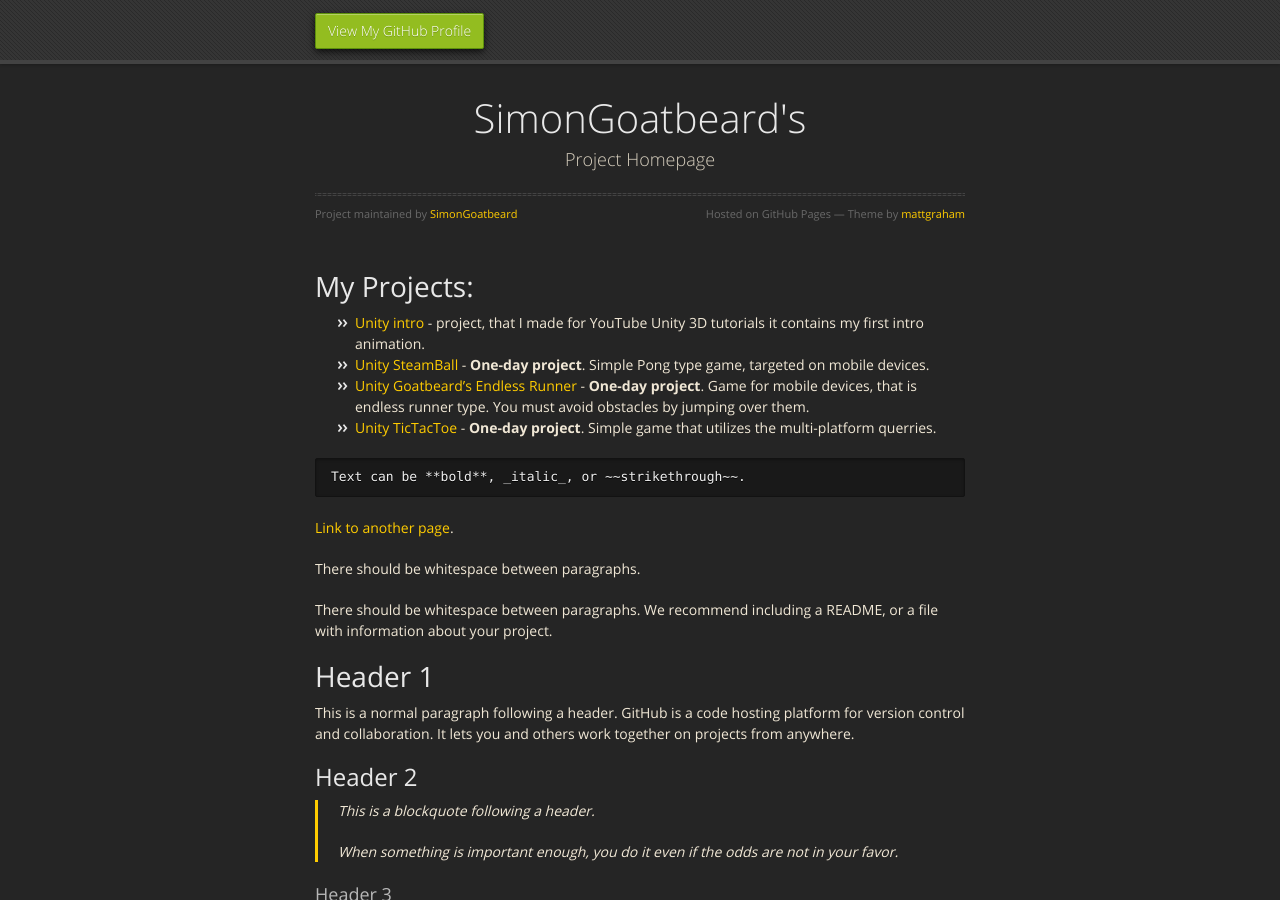
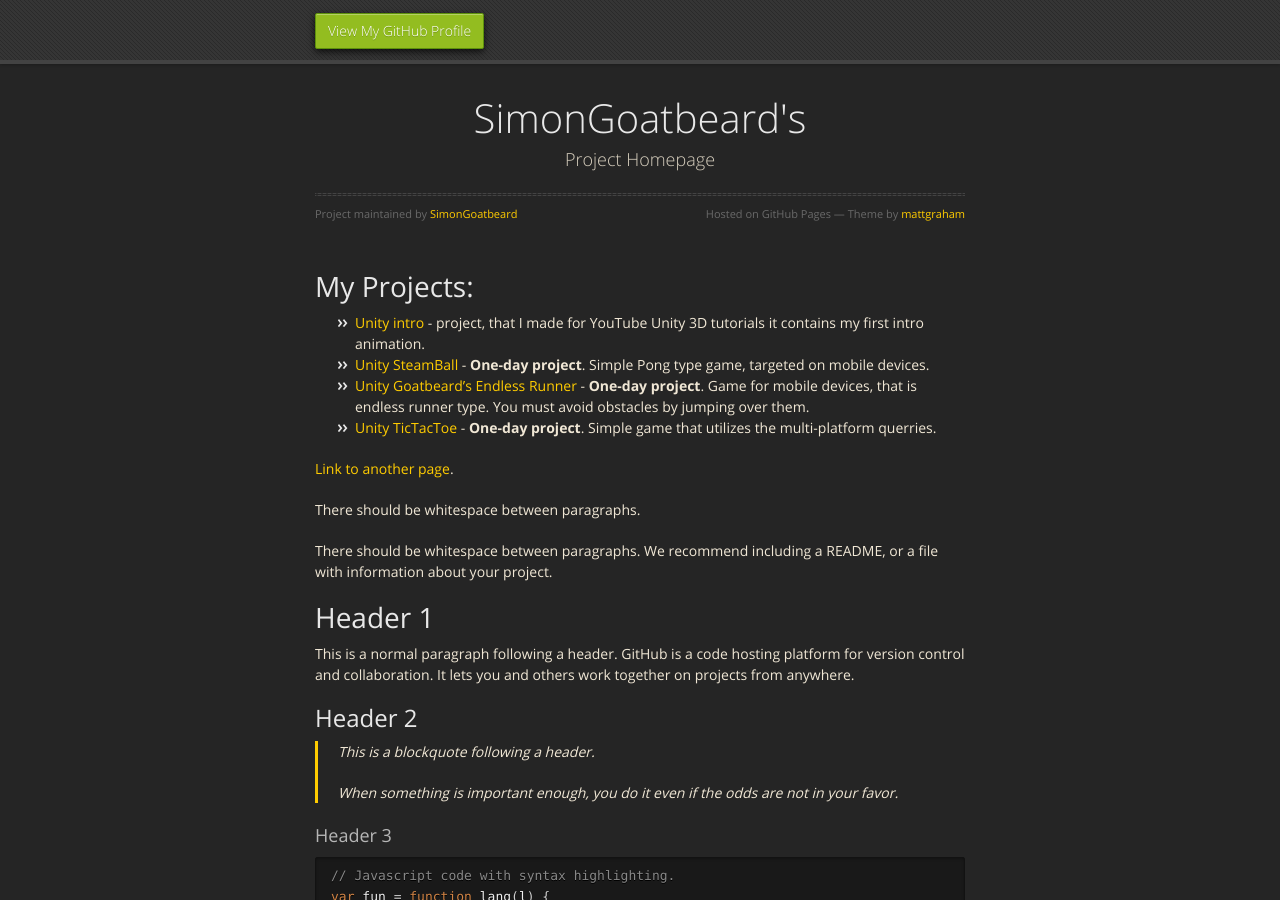
Before and after one commit to SimonGoatbeard/simongoatbeard.github.io, a Jekyll site: the page built from index.md, in a window 1280 px wide and 900 px high. Built offline with Jekyll 4.4.1, drawn with Linux system fonts in a browser that asks for light colours; nearby versions of some CDN libraries; our own code applies the rules of GitHub Pages for plain Markdown files; part of the change alters nothing that is shown.

````diff
--- a/index.md
+++ b/index.md
@@ -9,9 +9,9 @@ layout: default
 *   [Unity Goatbeard's Endless Runner](unity-goatbeardsendlessrunner) - **One-day project**. Game for mobile devices, that is endless runner type. You must avoid obstacles by jumping over them.
 *   [Unity TicTacToe](unity-tictactoe) - **One-day project**. Simple game that utilizes the multi-platform querries.
 
-```
+{% comment %}
 Text can be **bold**, _italic_, or ~~strikethrough~~.
-```
+{% endcomment %}
 [Link to another page](another-page).
 
 There should be whitespace between paragraphs.
````
